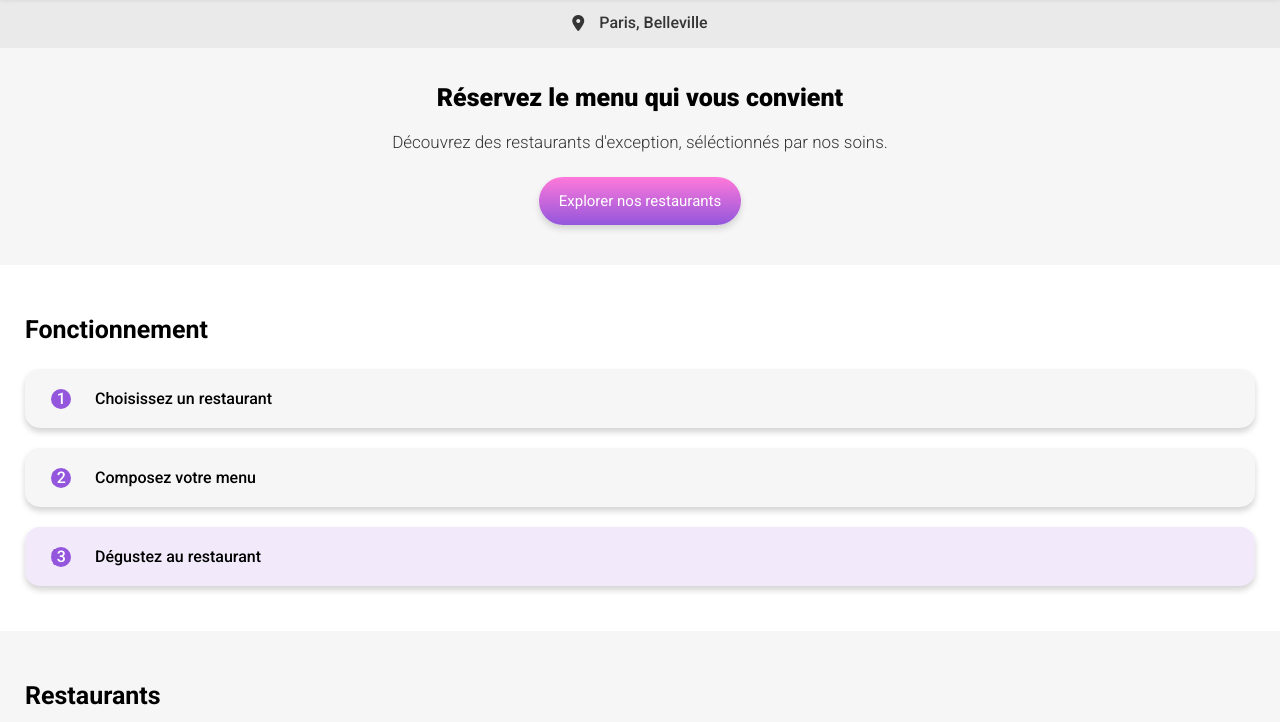
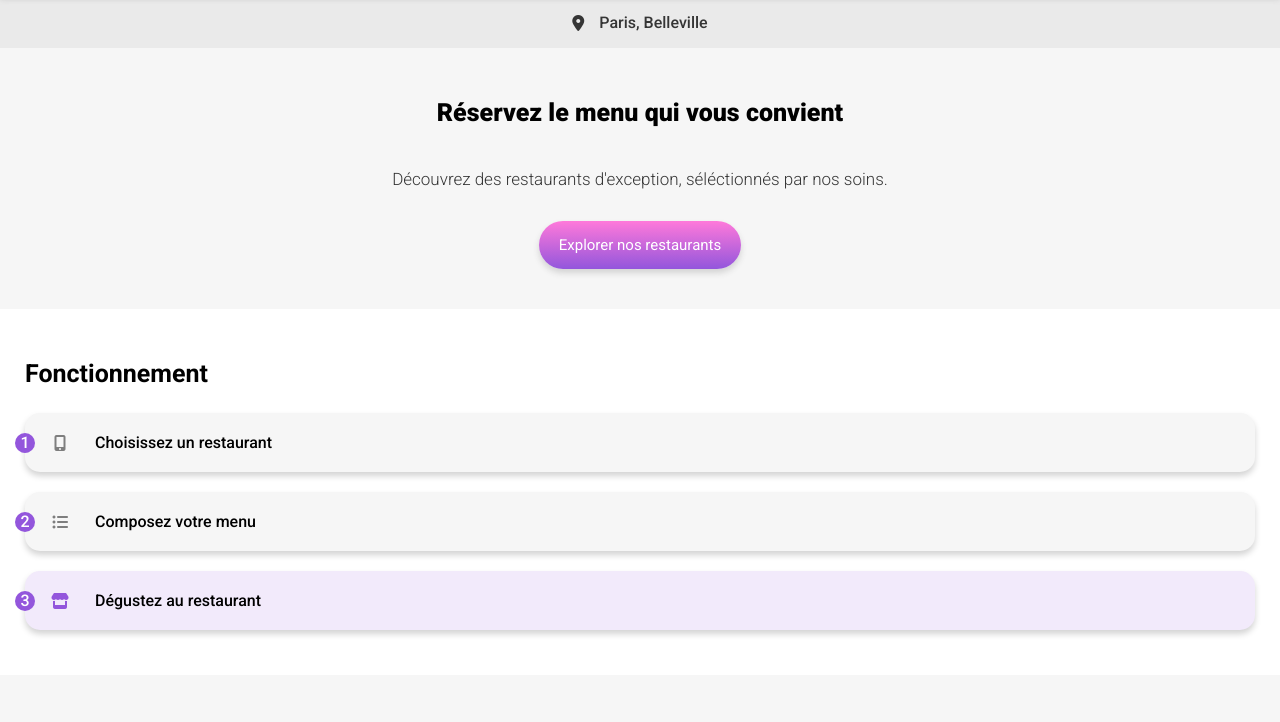
Before and after one commit to FRAOrion/fraorion.github.io, a website: page index.html in a window 1280 px wide. Shown: the part 57-779 px from the top of the page. Drawn offline with Linux system fonts and the light colour scheme; a web font is replaced by a local one.

Commit message:
Corrections W3C
+ Ajustements .btn et .number

```diff
--- a/index.html
+++ b/index.html
@@ -27,7 +27,7 @@
             <section id="find-location">
                 <p class="big">Réservez le menu qui vous convient</p>
                 <p class="tight">Découvrez des restaurants d'exception, séléctionnés par nos soins.</p>
-                <button class="btn btn--pink"><p>Explorer nos restaurants</p></button>
+                <button class="btn btn--pink">Explorer nos restaurants</button>
             </section>
             <section id="functioning">
                 <p class="section__title">Fonctionnement</p>
@@ -99,7 +99,6 @@
                 </div>
             </section>
         </main>
-    </body>
         <footer>
             <p class="title">ohmyfood</p>
             <ul class="footer__ul">
@@ -109,4 +108,5 @@
                 <li><a href="mailto:ohmyfood@gmail.com">Contact</a></li>
             </ul>
         </footer>
+    </body>
 </html>
--- a/sass/components/_btn.scss
+++ b/sass/components/_btn.scss
@@ -1,6 +1,6 @@
 .btn {
     margin: 15px 0;
-    padding: 5px 20px;
+    padding: 15px 20px;
     border: 0;
     border-radius: 50px;
     font-size: 15px;
--- a/sass/style.scss
+++ b/sass/style.scss
@@ -24,13 +24,9 @@
     display: flex;
     flex-direction: column;
     align-items: center;
+    text-align: center;
     padding: 25px;
     background-color: #f6f6f6;
-
-    p {
-        margin: 10px 0;
-        text-align: center;
-    }
 
     .big {
         font-size: 25px;
@@ -52,6 +48,7 @@
         list-style: none;
 
         .li {
+            position: relative;
             display: flex;
             flex-direction: row;
             align-items: center;
@@ -79,7 +76,7 @@
 
     .number {
         position: absolute;
-        left: 4%;
+        left: -10px;
         height: 20px;
         width: 20px;
         color: white;
```
Also changed, not shown: css/style.css, 1 other file. Lines whose indentation alone changed are shown as unchanged.
